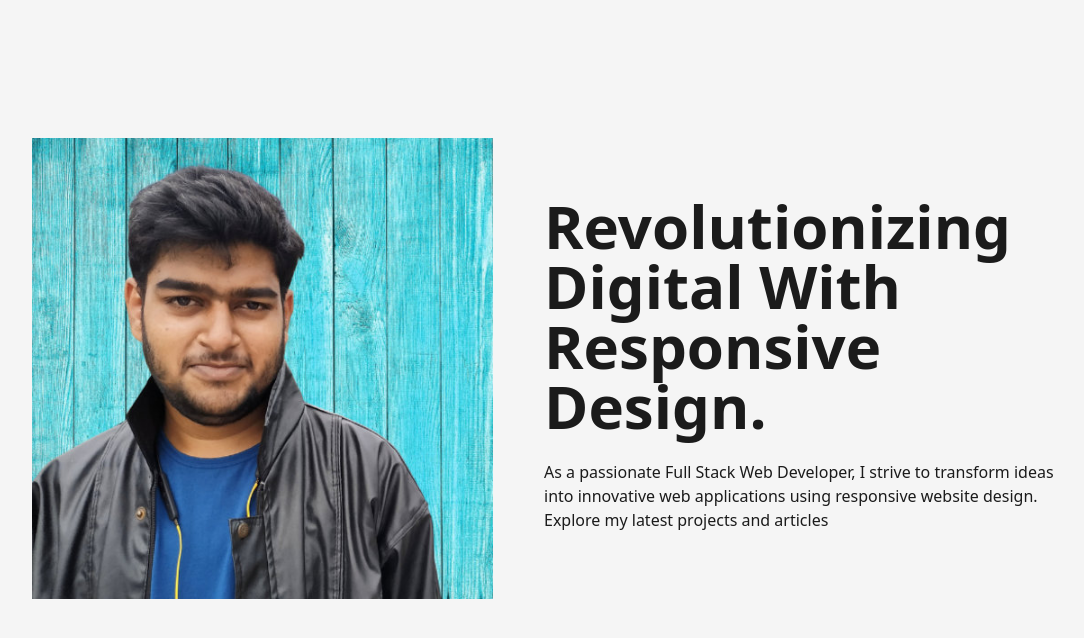
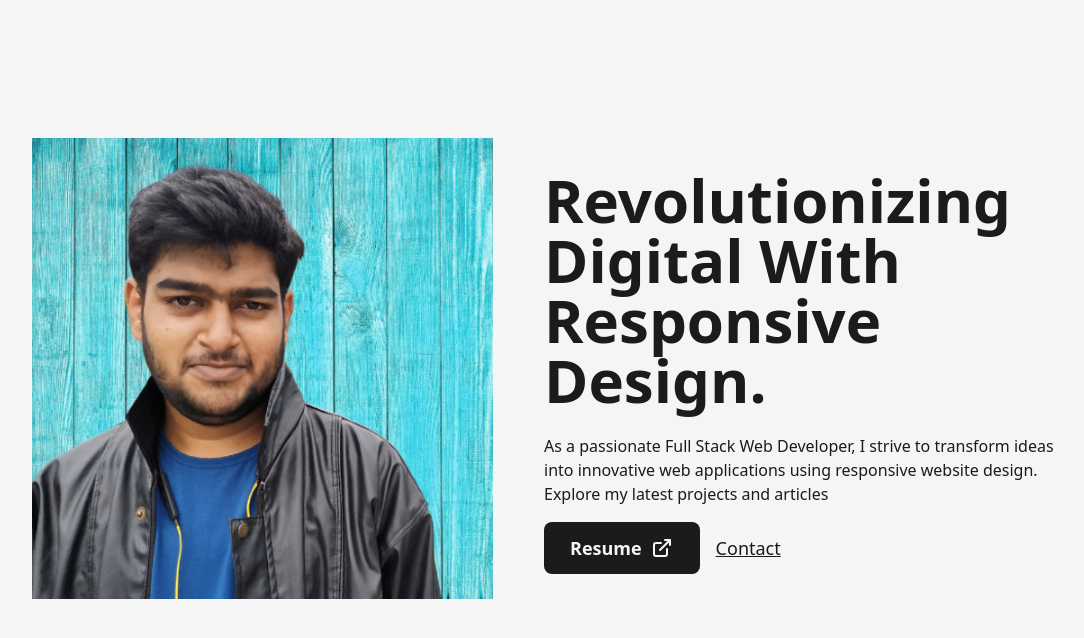
Before and after one commit to yokesh-ks/Portfolio, an Astro site: page / in a window 1280 px wide. Shown: the part 78-716 px from the top of the page, without its empty margins (96-1180 px from the left). Built offline with nearby package versions, Linux system fonts and the light colour scheme; Astro itself is replaced by a stand-in of ours.

Commit message:
feat(hero section): added Resume and contact button

```diff
--- a/src/components/hero.astro
+++ b/src/components/hero.astro
@@ -1,5 +1,6 @@
 ---
 import { AnimatedText } from "./atoms/AnimatedText";
+import { Icon } from "../icons"
 ---
 
 <div class="w-full h-full inline-block z-0 p-32">
@@ -10,6 +11,11 @@ import { AnimatedText } from "./atoms/AnimatedText";
         <div class="w-1/2">
             <AnimatedText text="Revolutionizing digital with responsive design." className="!text-6xl !text-left" client:load />
             <p class="my-4 text-base font-medium">As a passionate Full Stack Web Developer, I strive to transform ideas into innovative web applications using responsive website design. Explore my latest projects and articles</p>
+
+            <div class="flex items-center self-start mt-2">
+                <a class="flex items-center bg-dark text-light p-2.5 px-6 rounded-lg text-lg font-semibold hover:bg-light hover:text-dark border-2 border-solid border-transparent hover:border-dark" >Resume <Icon name="LinkArrow" style={{marginLeft: 8}}/></a>
+                <a class="ml-4 text-lg font-medium capitalize text-dark underline" href="mailto:ksyokesh98@gmail.com">Contact</a>
+            </div>
         </div>
     </div>
 </div>
--- /dev/null
+++ b/src/icons/LinkArrow.tsx
@@ -0,0 +1,24 @@
+import * as React from "react"
+
+const SvgLinkArrow = ({ className, ...rest }) => (
+    <svg
+        xmlns="http://www.w3.org/2000/svg"
+        width={24}
+        height={24}
+        viewBox="0 0 24 24"
+        className={`w-full h-auto ${className}`}
+        {...rest}
+    >
+        <path fill="none" d="M0 0h24v24H0z" />
+        <path
+            fill="none"
+            stroke="currentColor"
+            strokeLinecap="round"
+            strokeLinejoin="round"
+            strokeWidth={2}
+            d="M11 7H6a2 2 0 0 0-2 2v9a2 2 0 0 0 2 2h9a2 2 0 0 0 2-2v-5m-7 1L20 4m-5 0h5v5"
+        />
+    </svg>
+);
+
+export default SvgLinkArrow
--- a/src/icons/index.tsx
+++ b/src/icons/index.tsx
@@ -1,6 +1,7 @@
 import React from 'react'
 import SvgGithub from "./Github"
 import SvgLinkedin from './Linkedin'
+import SvgLinkArrow from './LinkArrow'
 
 
 export const Icon = (props) => {
@@ -10,4 +11,7 @@ export const Icon = (props) => {
     if (props.name === 'Linkedin') {
         return <SvgLinkedin {...props} />
     }
+    if (props.name === 'LinkArrow') {
+        return <SvgLinkArrow {...props} />
+    }
 }
```
